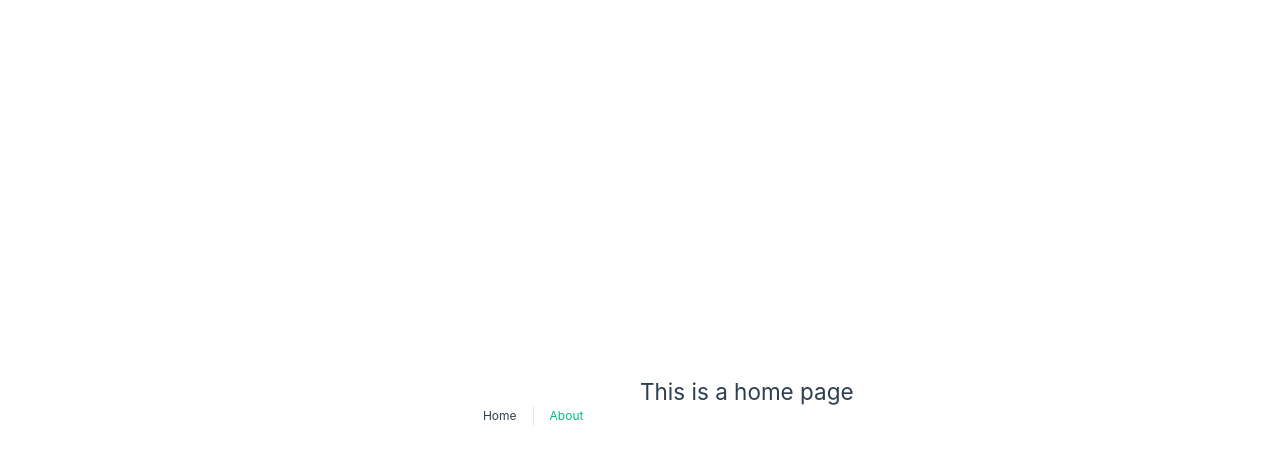
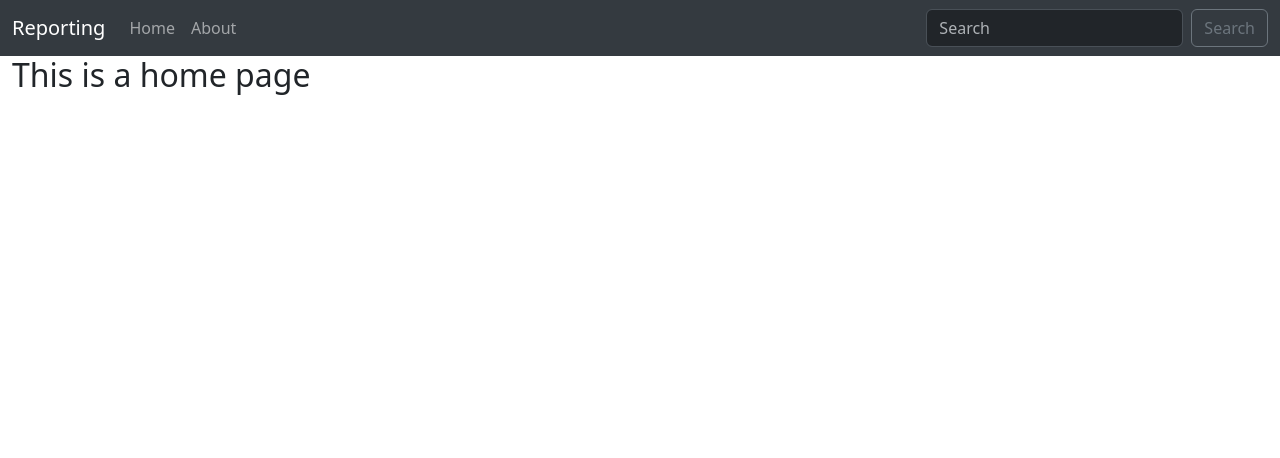
Before and after one commit to csavio75/vuejs-crud, a Vue app: page / in a window 1280 px wide. Shown: the top 458 px of the page. Built offline with nearby package versions, Linux system fonts and the light colour scheme.

Commit message:
add navbar

```diff
--- a/package.json
+++ b/package.json
@@ -8,6 +8,7 @@
     "preview": "vite preview"
   },
   "dependencies": {
+    "bootstrap": "^5.3.2",
     "vue": "^3.3.4",
     "vue-router": "^4.2.5"
   },
--- a/src/App.vue
+++ b/src/App.vue
@@ -1,39 +1,16 @@
 <script setup>
 import { RouterLink, RouterView } from 'vue-router'
+import Navbar from './components/Navbar.vue';
 </script>
 
 <template>
-  <nav>
+  <!--nav>
     <RouterLink to="/">Home</RouterLink>
     <RouterLink to="/about">About</RouterLink>
   </nav>
 
-  <RouterView />
+  <RouterView /-->
+  <Navbar />
 </template>
 
-<style scoped>
-nav {
-  width: 100%;
-  font-size: 12px;
-  text-align: center;
-  margin-top: 2rem;
-}
-
-nav a.router-link-exact-active {
-  color: var(--color-text);
-}
-
-nav a.router-link-exact-active:hover {
-  background-color: transparent;
-}
-
-nav a {
-  display: inline-block;
-  padding: 0 1rem;
-  border-left: 1px solid var(--color-border);
-}
-
-nav a:first-of-type {
-  border: 0;
-}
-</style>
+<style scoped></style>
--- /dev/null
+++ b/src/components/Navbar.vue
@@ -0,0 +1,30 @@
+<script setup>
+import { RouterLink, RouterView } from 'vue-router';
+</script>
+
+<template>
+    <nav class="navbar navbar-expand-lg bg-body-secondary" data-bs-theme="dark">
+        <div class="container-fluid">
+            <a class="navbar-brand" href="#">Reporting</a>
+            <button class="navbar-toggler" type="button" data-bs-toggle="collapse" data-bs-target="#navbarSupportedContent"
+                aria-controls="navbarSupportedContent" aria-expanded="false" aria-label="Toggle navigation">
+                <span class="navbar-toggler-icon"></span>
+            </button>
+            <div class="collapse navbar-collapse" id="navbarSupportedContent">
+                <ul class="navbar-nav me-auto mb-2 mb-lg-0">
+                    <li class="nav-item">
+                        <RouterLink to="/" class="nav-link">Home</RouterLink>
+                    </li>
+                    <li class="nav-item">
+                        <RouterLink to="/about" class="nav-link">About</RouterLink>
+                    </li>
+                </ul>
+                <form class="d-flex" role="search">
+                    <input class="form-control me-2" type="search" placeholder="Search" aria-label="Search">
+                    <button class="btn btn-outline-secondary" type="button">Search</button>
+                </form>
+            </div>
+        </div>
+    </nav>
+    <RouterView />
+</template>
--- a/src/main.js
+++ b/src/main.js
@@ -1,4 +1,5 @@
-import './assets/main.css'
+import 'bootstrap/dist/css/bootstrap.min.css';
+import 'bootstrap'
 
 import { createApp } from 'vue'
 import App from './App.vue'
--- a/src/views/AboutView.vue
+++ b/src/views/AboutView.vue
@@ -1,15 +1,7 @@
 <template>
-  <div class="about">
+  <div class="container-fluid">
     <h2>This is an about page</h2>
   </div>
 </template>
 
-<style>
-@media (min-width: 1024px) {
-  .about {
-    min-height: 100vh;
-    display: flex;
-    align-items: center;
-  }
-}
-</style>
+<style></style>
--- a/src/views/HomeView.vue
+++ b/src/views/HomeView.vue
@@ -2,7 +2,7 @@
 </script>
 
 <template>
-  <main>
+  <div class="container-fluid">
     <h2>This is a home page</h2>
-  </main>
+  </div>
 </template>
```
Also changed, not shown: 1 other file (tests, documents, lock files or other folders).
